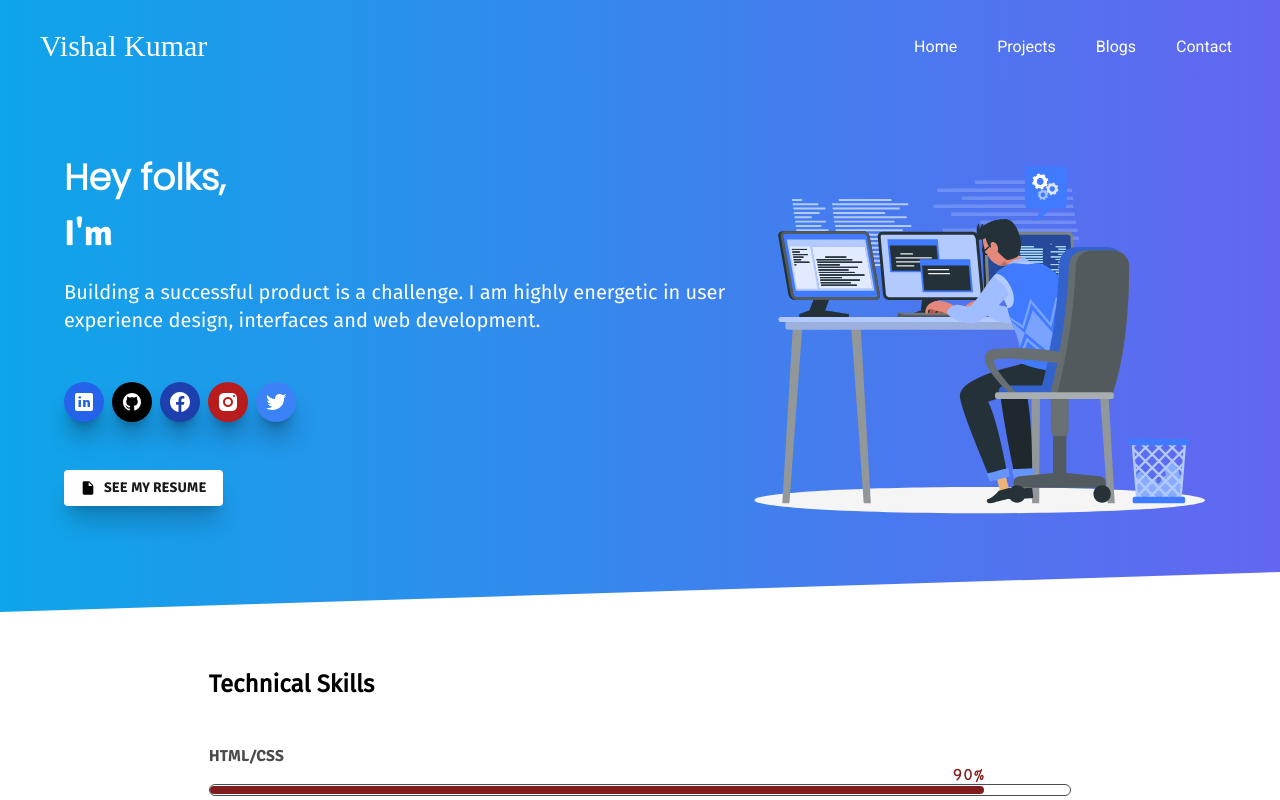
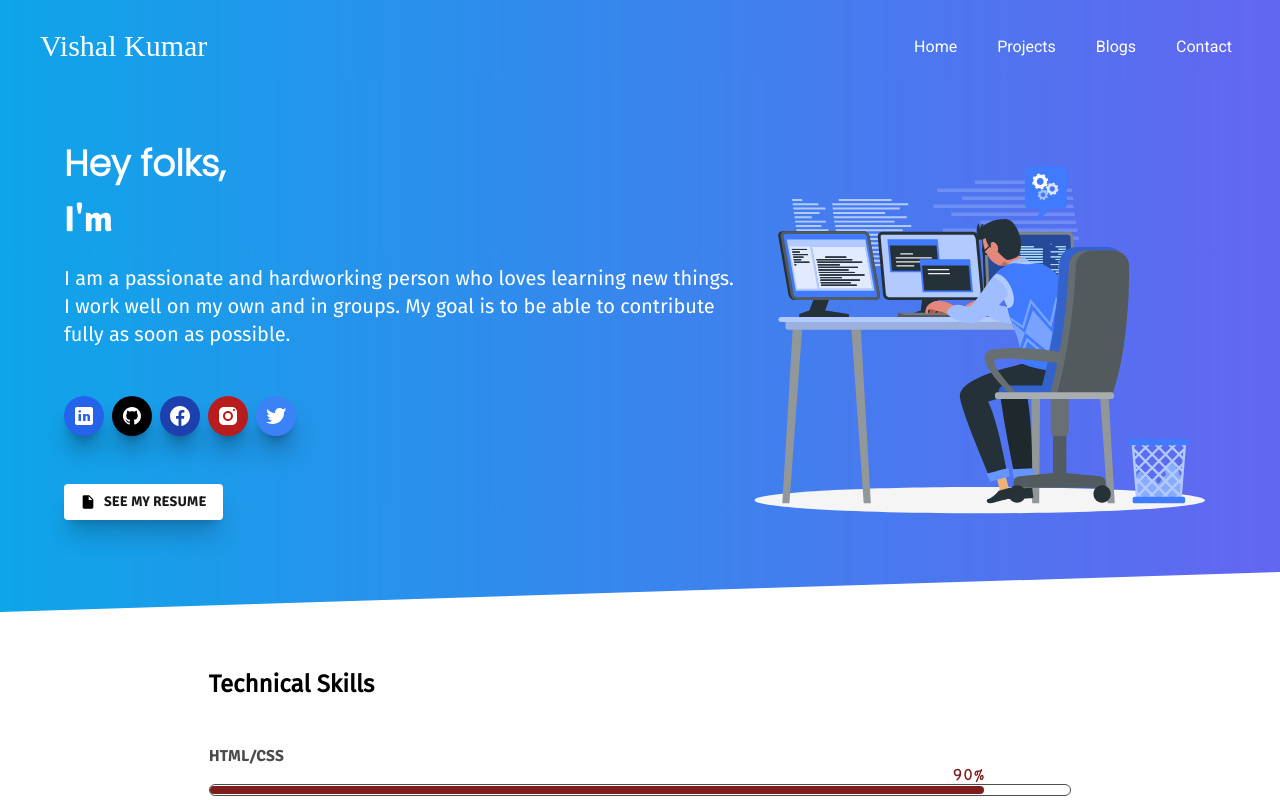
Before and after one commit to vishal-kumaar/personal-portfolio, a React (Create React App) app: page / in a window 1280 px wide. Shown: the top 800 px of the page. Built offline with nearby package versions, Linux system fonts and the light colour scheme; a web font is replaced by a local one.

Commit message:
Added resume link

```diff
--- a/src/components/Home.jsx
+++ b/src/components/Home.jsx
@@ -96,12 +96,17 @@ export default function Home(props) {
           )}
         </div>
         <div>
-          <button className="bg-white flex items-center py-2 px-4 rounded shadow-xl shadow-black/20 outline-black  transition ease-in-out duration-300 hover:-translate-y-1 hover:shadow-black/30">
+          <a
+            href={greetings.resumeLink}
+            target="_blank"
+            rel="noreferrer"
+            className="w-fit bg-white flex items-center py-2 px-4 rounded shadow-xl shadow-black/20 outline-black transition ease-in-out duration-300 hover:-translate-y-1 hover:shadow-black/30"
+          >
             <img src={file} alt="resume" className="w-4" />
             <div className="ml-2 text-sm font-bold font-signika text-black/90">
               SEE MY RESUME
             </div>
-          </button>
+          </a>
         </div>
       </section>
       <section className="h-[30rem]">
--- a/src/components/Skills.jsx
+++ b/src/components/Skills.jsx
@@ -24,7 +24,6 @@ export default function Skills(props) {
       if (entry.isIntersecting) {
         setAnimate2("animate-fadeInLeft");
       }
-      console.log(entries);
     });
     observer.observe(myRef2.current);
   }, [animate2]);
--- a/src/utils/portfolio.js
+++ b/src/utils/portfolio.js
@@ -1,3 +1,4 @@
+import resume from "../assets/vishal-resume.pdf";
 import project01 from "../assets/projects/project01.webp";
 import project02 from "../assets/projects/project02.webp";
 import project03 from "../assets/projects/project03.webp";
@@ -25,8 +26,8 @@ export const greetings = {
   title: "Hey folks,",
   subtitle: ["Vishal Kumar", "Web Developer", "Coder"],
   description:
-    "Building a successful product is a challenge. I am highly energetic in user experience design, interfaces and web development.",
-  resumeLink: "",
+    "I am a passionate and hardworking person who loves learning new things. I work well on my own and in groups. My goal is to be able to contribute fully as soon as possible.",
+  resumeLink: resume,
 };
 
 export const socialLinks = {
```
Also changed, not shown: 1 other file (tests, documents, lock files or other folders).
